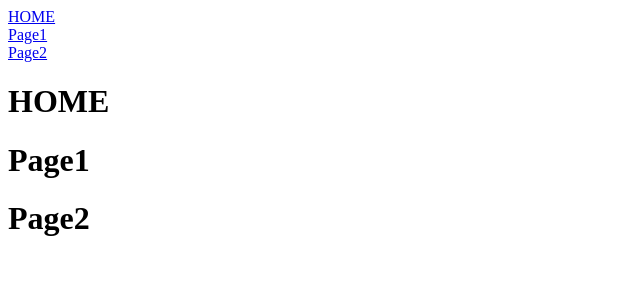
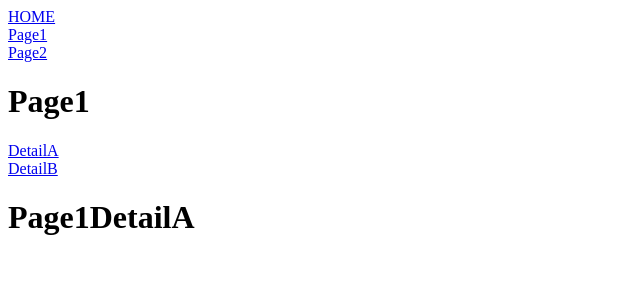
Before and after one commit to misaku54/ec-app, a React (Vite) app in the folder frontend/: page /page1/detailA in a window 1280 px wide. Shown: the top 300 px of the page, without its empty margins (0-640 px from the left). Built offline with nearby package versions, Linux system fonts and the light colour scheme.

Commit message:
fe練習

```diff
--- a/frontend/src/practice/Page1.tsx
+++ b/frontend/src/practice/Page1.tsx
@@ -1,7 +1,13 @@
+import { Link, Outlet } from "react-router";
 export const Page1 = () => {
   return (
     <div>
       <h1>Page1</h1>
+      <Link to="detailA">DetailA</Link>
+      <br />
+      <Link to="detailB">DetailB</Link>
+      <br />
+      <Outlet />
     </div>
   );
 }
--- /dev/null
+++ b/frontend/src/practice/Page1DetailA.tsx
@@ -0,0 +1,7 @@
+export const Page1DetailA = () => {
+  return (
+    <div>
+      <h1>Page1DetailA</h1>
+    </div>
+  );
+}
--- /dev/null
+++ b/frontend/src/practice/Page1DetailB.tsx
@@ -0,0 +1,7 @@
+export const Page1DetailB = () => {
+  return (
+    <div>
+      <h1>Page1DetailB</h1>
+    </div>
+  );
+}
--- a/frontend/src/practice/RoutePractice.tsx
+++ b/frontend/src/practice/RoutePractice.tsx
@@ -2,6 +2,8 @@
 import { Home } from "./Home";
 import { Page1 } from "./Page1";
 import { Page2 } from "./Page2";
+import { Page1DetailA } from "./Page1DetailA";
+import { Page1DetailB } from "./Page1DetailB";
 
 export const RoutePractice = () => {
   return (
@@ -12,13 +14,13 @@
         <Link to="/page1">Page1</Link>
         <br />
         <Link to="/page2">Page2</Link>
-        <Home />
-        <Page1 />
-        <Page2 />
       </div>
       <Routes>
         <Route path="/" element={<Home />} />
-        <Route path="/page1" element={<Page1 />} />
+        <Route path="/page1" element={<Page1 />}>
+          <Route path="detailA" element={<Page1DetailA />} />
+          <Route path="detailB" element={<Page1DetailB />} />
+        </Route>
         <Route path="/page2" element={<Page2 />} />
       </Routes>
     </BrowserRouter>
```
